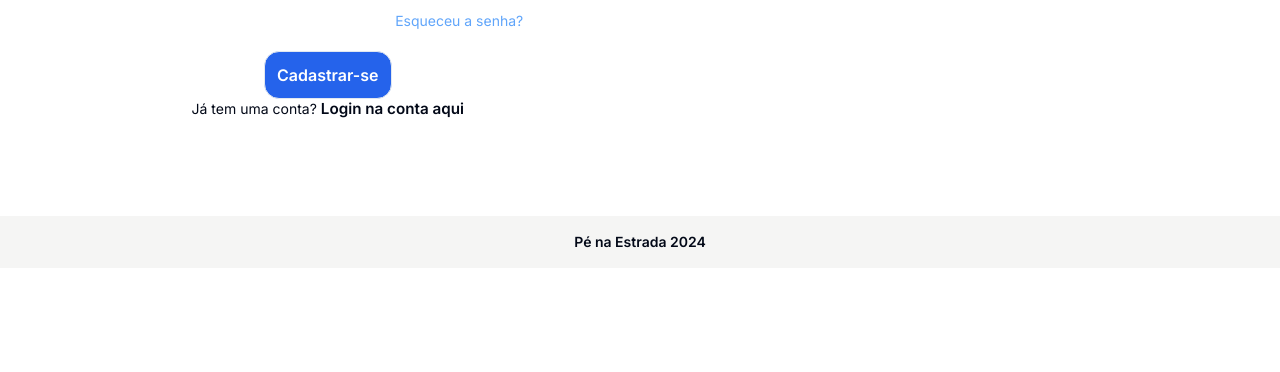
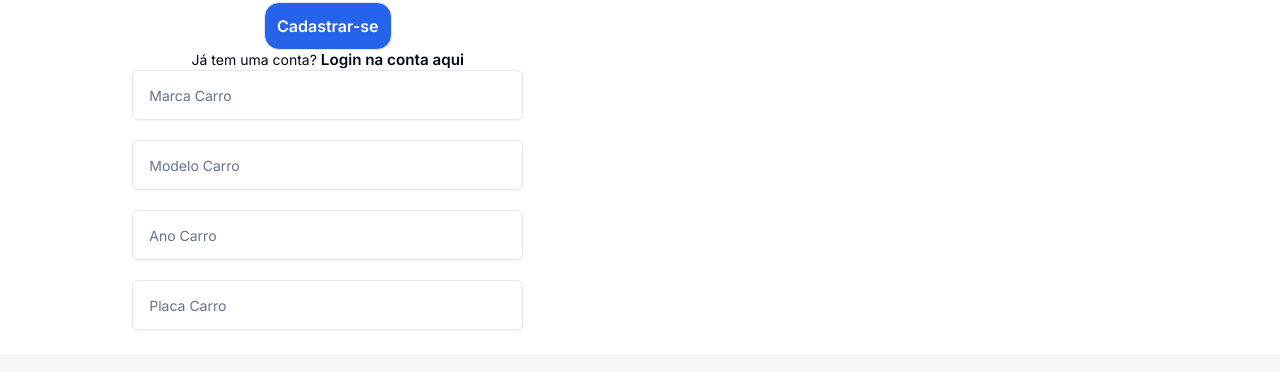
Before and after one commit to arthurspedine/pe-na-estrada-frontend, a Next.js app: page /client in a window 1280 px wide. Shown: the part 532-904 px from the top of the page. Before the commit the page ends 800 px from the top, so only its background shows below. Built offline with nearby package versions, Linux system fonts and the light colour scheme.

Commit message:
feat: formulario cadastro carros

```diff
--- a/src/app/client/page.tsx
+++ b/src/app/client/page.tsx
@@ -9,6 +9,10 @@ export default function clientePage() {
   const [cpf, setCpf] = useState('')
   const [email, setEmail] = useState('')
   const [senha, setSenha] = useState('')
+  const [marca, setMarca] = useState('')
+  const [modelo, setModelo] = useState('')
+  const [ano, setAno] = useState('')
+  const [placa, setPlaca] = useState('')
 
   function opcaoLogin(e: FormEvent) {
     e.preventDefault()
@@ -20,7 +24,7 @@ export default function clientePage() {
 
     // Validação dos campos
     if (!jaCadastrado) {
-      if (!nome.trim() || !cpf.trim() || !email.trim() || !senha.trim()) {
+      if (!nome.trim() || !cpf.trim() || !email.trim() || !senha.trim() || !marca.trim() || modelo.trim() || ano.trim() || placa.trim()) {
         alert('Preencha todos os campos!')
       }
     } else if (!email.trim() || !senha.trim()) {
@@ -51,13 +55,18 @@ export default function clientePage() {
     setCpf('')
     setEmail('')
     setSenha('')
+    setMarca('')
+    setModelo('')
+    setAno('')
+    setPlaca('')
+
   }
 
   return (
     <main className='w-full flex-grow flex flex-col'>
       {/* conteudo cliente */}
       <div className='flex justify-around w-full min-h-[80vh] max-w-[1440px] mx-auto'>
-        <div className='py-6 px-5 my-auto text-center max-w-[431px] w-full'>
+        <div className='py-6 px-5 my-auto text-center max-w-[431px] w-full '>
           {localStorage.getItem('logado') ? (
             <>
               <h1 className='text-blue-600 font-bold text-4xl'>
@@ -94,8 +103,7 @@ export default function clientePage() {
                 </legend>
                 <form
                   className='flex flex-col items-center max-w-lg w-full gap-5'
-                  onSubmit={acaoSubmitForm}
-                >
+                  onSubmit={acaoSubmitForm}>
                   {jaCadastrado ? (
                     ''
                   ) : (
@@ -182,6 +190,60 @@ export default function clientePage() {
               </div>
             </>
           )}
+          <div className='flex flex-col'>
+            <form className='flex flex-col items-center max-w-lg w-full gap-5' onSubmit={acaoSubmitForm}>
+              {jaCadastrado?(
+                ''
+              ):(
+                <>
+                <Input
+                className='py-6 px-4'
+                placeholder='Marca Carro'
+                type='text'
+                id='marca'
+                name='marca'
+                value = {marca}
+                onChange={e => setMarca (e.target.value)}
+                required
+                />
+                <Input
+                className='py-6 px-4'
+                placeholder='Modelo Carro'
+                type='text'
+                id='modelo'
+                name='modelo'
+                value = {modelo}
+                onChange={e => setModelo (e.target.value)}
+                required
+                />
+                <Input
+                className='py-6 px-4'
+                placeholder='Ano Carro'
+                type='number'
+                min={1950}
+                max={2025}
+                id='ano'
+                name='ano'
+                value = {ano}
+                onChange={e => setAno (e.target.value)}
+                required
+                />
+                <Input
+                className='py-6 px-4'
+                placeholder='Placa Carro'
+                type='text'
+                id='placa'
+                name='placa'
+                value = {placa}
+                onChange={e => setPlaca (e.target.value)}
+                required
+                />
+
+                </>
+              )
+              }
+            </form>
+          </div>
         </div>
         <div className='imagem_celular_home'>
           <img src='image/imagem_celular_login.png' alt='Imagem com celular' />
--- a/src/app/dashboard/page.tsx
+++ b/src/app/dashboard/page.tsx
@@ -196,18 +196,18 @@ export default function dashboardPage() {
         <div className='shadow-md min-h-[90px] flex items-center'>
           <nav className='w-full max-w-[1440px] mb-auto'>
             <ul className='flex gap-8 px-6 overflow-auto'>
-              <li>
+              <li className='flex items-center justify-center gap-1 bg-transparent border-none text-xl font-normal cursor-pointer '>
                 <button
                   type='button'
                   onClick={() => setPagina(0)}
                   className={
                     pagina === 0
                       ? 'ativo'
-                      : 'flex items-center justify-center gap-1 bg-transparent border-none text-xl font-normal cursor-pointer '
+                      : '-mt-0.5 w-5 '
                   }
                 >
                   <img
-                    className='-mt-0.5 w-5'
+                    className='-mt-0.5 w-5 '
                     src={
                       pagina === 0
                         ? 'image/assistente/icon/home_ativo.png'
@@ -218,7 +218,7 @@ export default function dashboardPage() {
                   Perfil
                 </button>
               </li>
-              <li>
+              <li className='flex items-center justify-center gap-1 bg-transparent border-none text-xl font-normal cursor-pointer '>
                 <button
                   type='button'
                   onClick={() => setPagina(1)}
@@ -236,7 +236,7 @@ export default function dashboardPage() {
                   Orçamentos
                 </button>
               </li>
-              <li>
+              <li className='flex items-center justify-center gap-1 bg-transparent border-none text-xl font-normal cursor-pointer '>
                 <button
                   type='button'
                   onClick={() => setPagina(2)}
```
